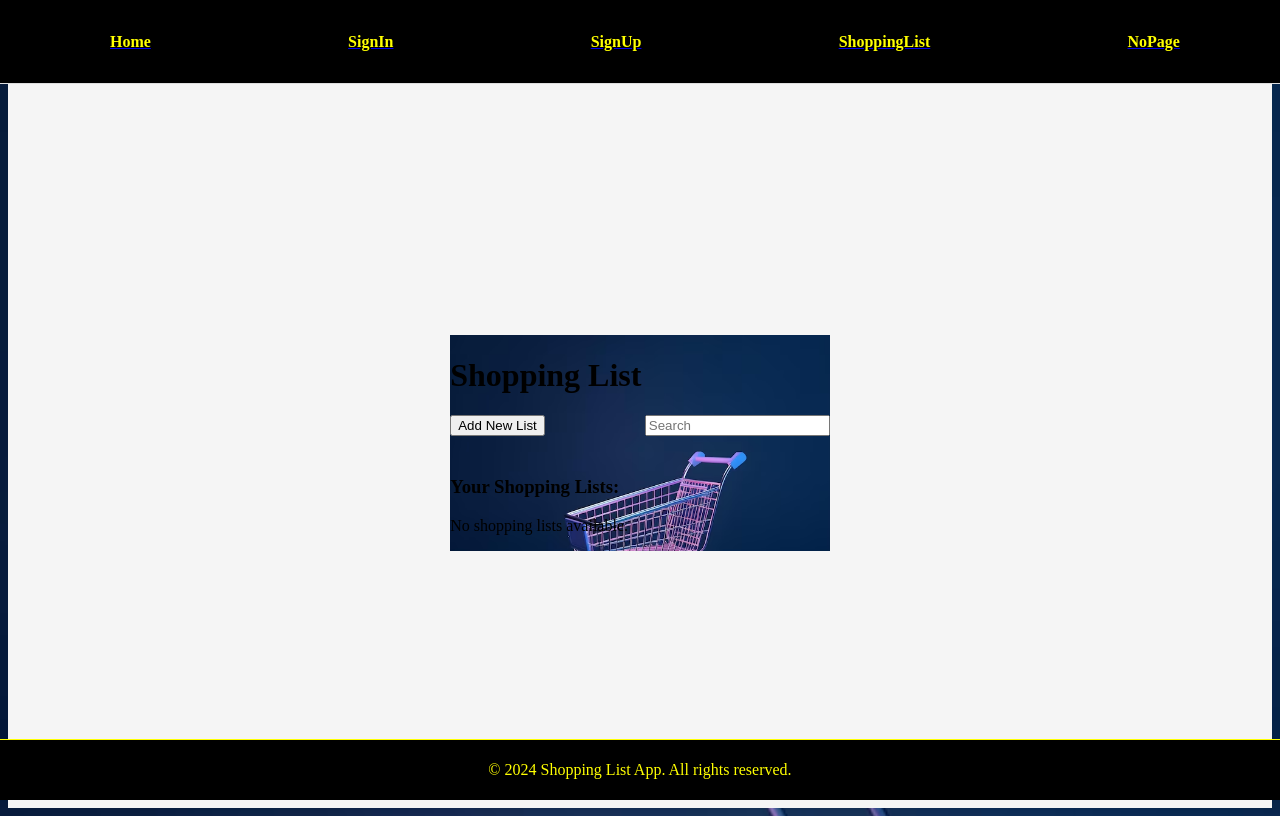
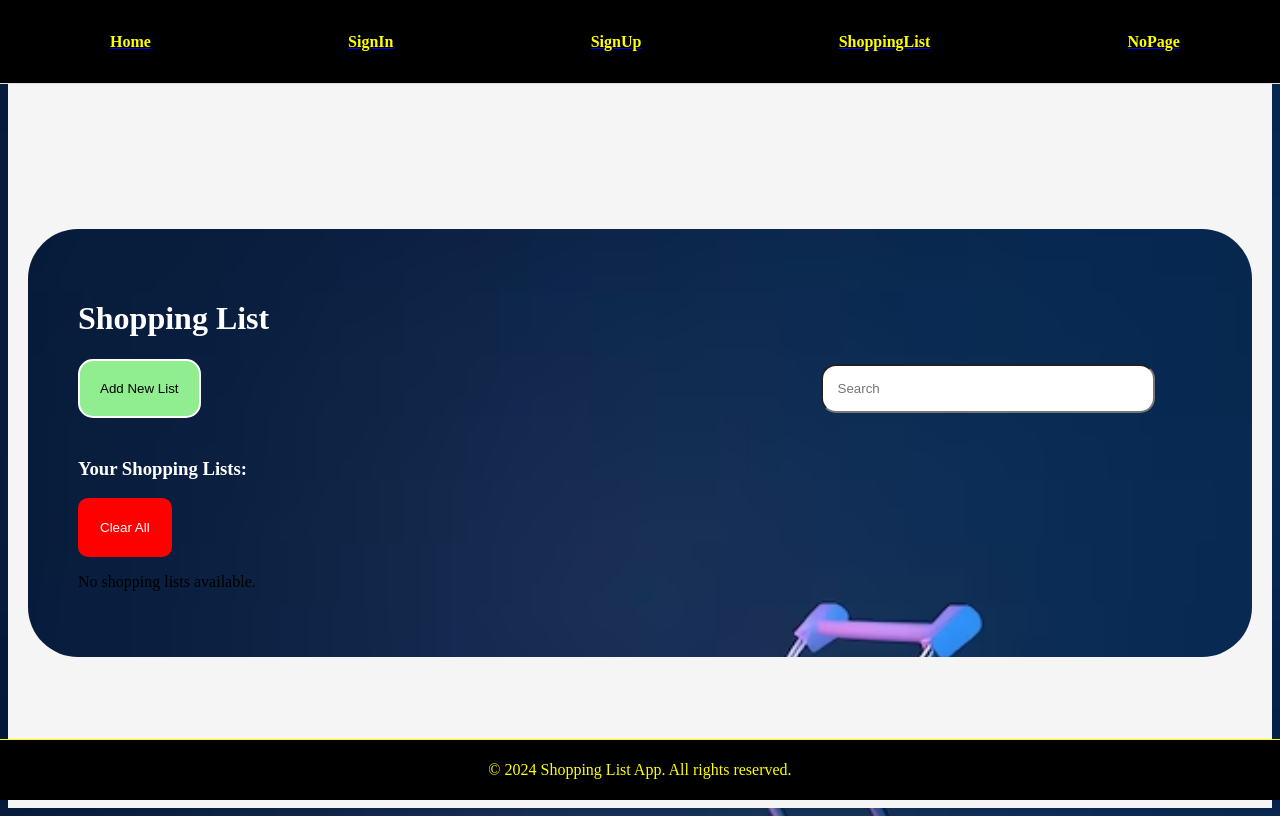
Before and after one commit to Thobani660/ShoppingListApp, a React (Vite) app in the folder client/: page /shoppinglist in a window 1280 px wide. Built offline with nearby package versions, Linux system fonts and the light colour scheme.

Commit message:
feat: clear all list button added

```diff
--- a/client/src/pages/shoppingList.jsx
+++ b/client/src/pages/shoppingList.jsx
@@ -13,7 +13,12 @@ function ShoppingList() {
   const [editTodoValue, setEditTodoValue] = useState(""); // Track the value of the todo being edited
   const lists = useSelector((state) => state.shoppingList); // Access the Redux state
   const dispatch = useDispatch(); // Get the dispatch function
+  const [list, setList] = React.useState([]); // Assuming you are using state to manage your lists
 
+  // Function to clear all lists
+  const clearAllLists = () => {
+    setList([]); // Sets the lists to an empty array, effectively clearing them
+  };
   // Load data from local storage
   useEffect(() => {
     const storedLists = JSON.parse(localStorage.getItem("shoppingLists"));
@@ -121,12 +126,12 @@ function ShoppingList() {
   };
 
   return (
-    <div className="container" style={{backgroundSize:"cover",backgroundRepeat:"no-repeat",backgroundImage:`url(${require("../img/shopping-cart-with-neon-lights-it_81048-777.avif")})`}}>
-      <h1 style={{ color: "black" }}>Shopping List</h1>
-      <button onClick={openModal} style={{ marginBottom: "20px" }}>
+    <div className="container" style={{backgroundSize:"cover",padding:"50px",borderRadius:"50px",backgroundRepeat:"no-repeat",backgroundImage:`url(${require("../img/shopping-cart-with-neon-lights-it_81048-777.avif")})`,width:"100%"}}>
+      <h1 style={{ color: "white" }}>Shopping List</h1>
+      <button onClick={openModal} style={{ marginBottom: "20px",backgroundColor:"lightgreen",padding:"20px",borderRadius:"15px",border:"2px solid white" }}>
         Add New List
       </button>
-      <input type="text" placeholder="Search" style={{ marginLeft: "100px" }} />
+      <input type="text" placeholder="Search" style={{ marginLeft: "620px",padding:"15px",width:"300px",borderRadius:"15px" }} />
 
       {/* Modal for Adding New List */}
       {isModalOpen && (
@@ -359,48 +364,74 @@ function ShoppingList() {
 
       {/* Display the shopping lists */}
       <div style={{ marginTop: "20px" }}>
-        <h3 style={{color:"black"}}>Your Shopping Lists:</h3>
+      <h3 style={{ color: "white" }}>Your Shopping Lists:</h3>
+      <button
+        onClick={clearAllLists} // Add onClick to the Clear All button
+        style={{
+          padding: "20px",
+          backgroundColor: "red",
+          color: "white",
+          borderRadius: "10px",
+          border: "2px solid transparent",
+          cursor: "pointer",
+        }}
+      >
+        Clear All
+      </button>
+
       {lists.length === 0 ? (
         <p>No shopping lists available.</p>
       ) : (
-          lists.map((list, index) => (
+        <div
+          style={{
+            display: "grid",
+            gridTemplateColumns: "repeat(4, 1fr)", // Four equal columns
+            gap: "10px", // Space between items
+            marginTop: "10px", // Added space above grid items
+          }}
+        >
+          {lists.map((list, index) => (
             <div
               key={index}
-              style={{
-                display: "flex",
-                justifyContent: "space-between",
-                marginBottom: "10px",
-              }}
-            >
-              <div
               onClick={() => handleListClick(index)}
               style={{
                 cursor: "pointer",
+                height: "100px",
+                width: "100px",
                 padding: "10px",
-                  border: "1px solid purple",
+                border: "2px solid orange",
                 borderRadius: "4px",
                 backgroundColor: "#f8f9fa",
+                textAlign: "center",
+                justifyContent: "center",
+                alignItems: "center",
               }}
             >
               {list.name} - {list.category}
             </div>
+          ))}
+          {lists.map((list, index) => (
             <button
+              key={index}
               onClick={() => handleDeleteList(index)}
               style={{
-                  marginLeft: "10px",
+                marginTop: "10px",
                 backgroundColor: "#dc3545",
                 color: "white",
                 border: "none",
                 borderRadius: "4px",
                 cursor: "pointer",
+                width: "100%", // Make button take full width of grid item
+                padding: "10px", // Added padding for better appearance
               }}
             >
               Delete
             </button>
+          ))}
         </div>
-          ))
       )}
     </div>
+
     </div>
   );
 }
```
Lines whose indentation alone changed are shown as unchanged.
